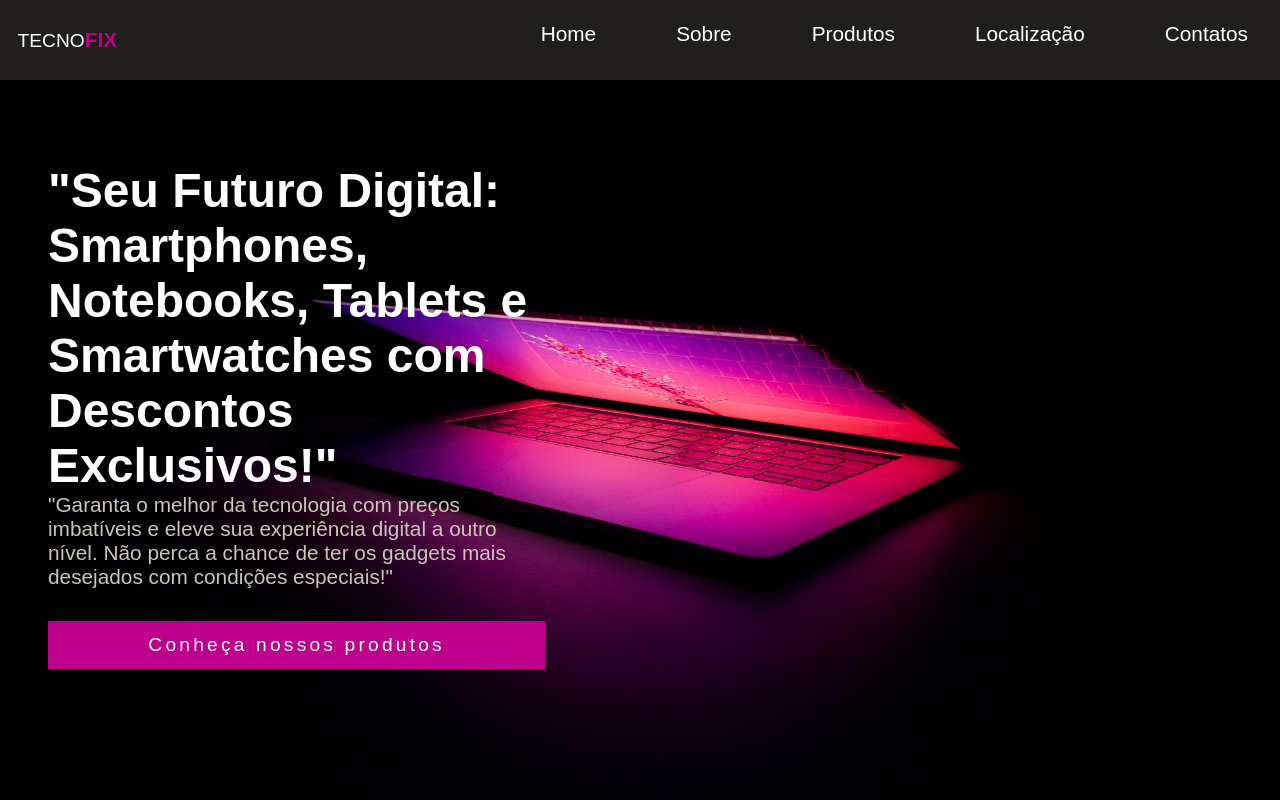
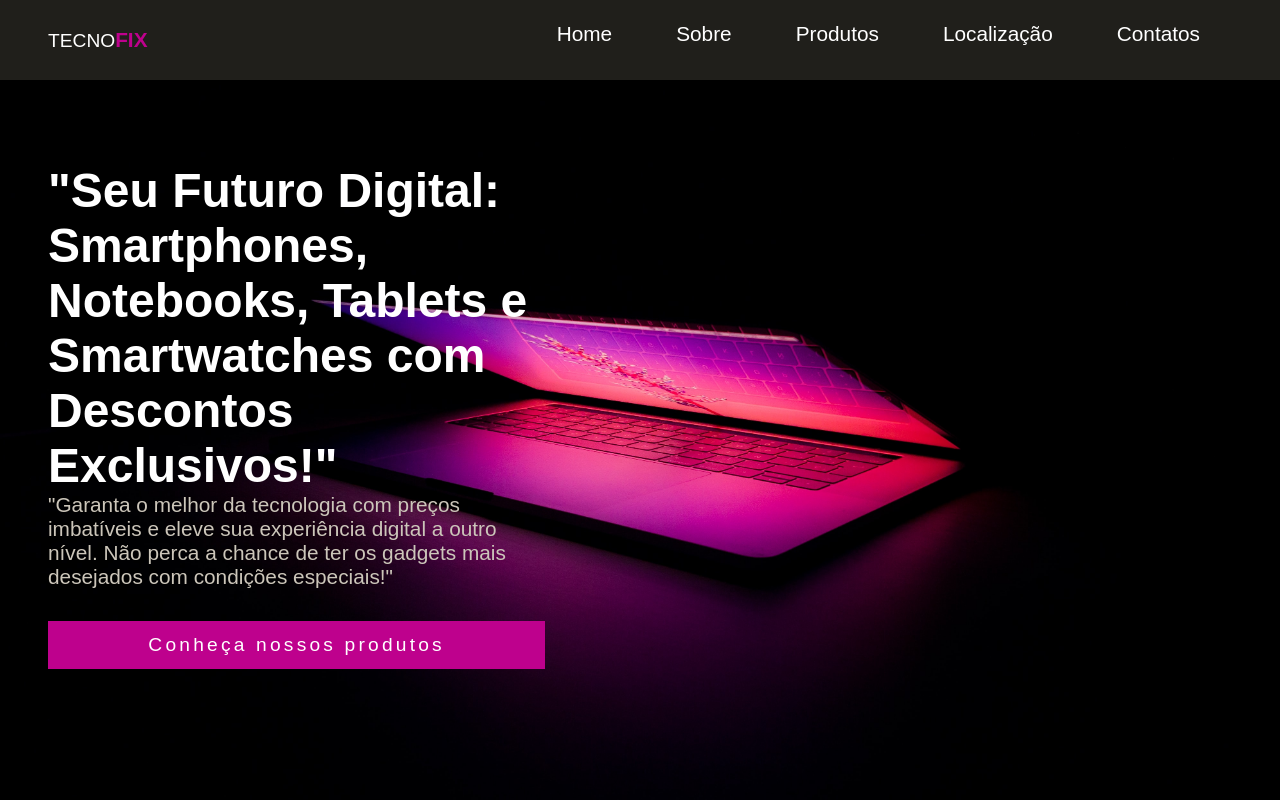
Before and after one commit to ailtonjunior11/tecnofix.github.io, a plain HTML site: page index.html in a window 1280 px wide. Shown: the top 800 px of the page. Drawn offline with nearby package versions, Linux system fonts and the light colour scheme; a web font is replaced by a local one.

Commit message:
Alterações CSS no estilos header-navbar e JavaScript funcionalidades do menu mobile.

```diff
--- a/css/components/header-navbar.css
+++ b/css/components/header-navbar.css
@@ -57,7 +57,7 @@ nav {
 .nav-links {
   display: none;
   flex-direction: column;
-  gap: 5rem;
+  gap: 4rem;
 
   width: 100%;
   position: absolute;
@@ -65,9 +65,8 @@ nav {
   right: 0;
 
   text-align: center;
-  padding: 3rem;
+  padding: 1rem;
 
-  border-radius: 8px;
   background-color: var(--darck);
   z-index: 100;
 
@@ -120,7 +119,7 @@ nav {
     top: 0;
     right: 0;
     z-index: 99;
-    padding: 1rem 1.1rem;
+    padding: 1rem 3rem;
   }
 
   .navbar {
@@ -143,8 +142,8 @@ nav {
     opacity: 1;
     width: auto;
 
-    padding: 0 2rem;
-    gap: 5rem;
+    padding: 0 5rem;
+    gap: 4rem;
 
     border-left: none;
     border-right: none;
@@ -156,8 +155,16 @@ nav {
     font-size: 1.1rem;
   }
 
-  .nav-links li a:hover {
-    color: var(--purple);
-    text-shadow: 0 2px 3px var(--purple);
+  .nav-links a::after {
+    content: "";
+    display: block;
+    width: 0;
+    height: 1px;
+    background-color: var(--purple);
+    transition: width 0.3s ease;
+  }
+
+  .nav-links a:hover::after {
+    width: 100%;
   }
 }
--- a/script.js
+++ b/script.js
@@ -1,7 +1,12 @@
 // Config menu mobile
 document.getElementById("menu-toggle").addEventListener("click", function () {
-  this.classList.toggle("active");
-  document.getElementById("nav-links").classList.toggle("show");
+  this.classList.toggle("active"); // Alterna a classe "active" no botão de menu.
+
+  document.getElementById("nav-links").classList.toggle("show"); // Alterna a classe "show" no menu de navegação.
+
+  document.getElementById("nav-links").addEventListener("click", function () {
+    this.classList.remove("show"); // Remove a classe "show" do menu quando um link é clicado.
+  });
 });
 
 // Config scrollreveal
```
